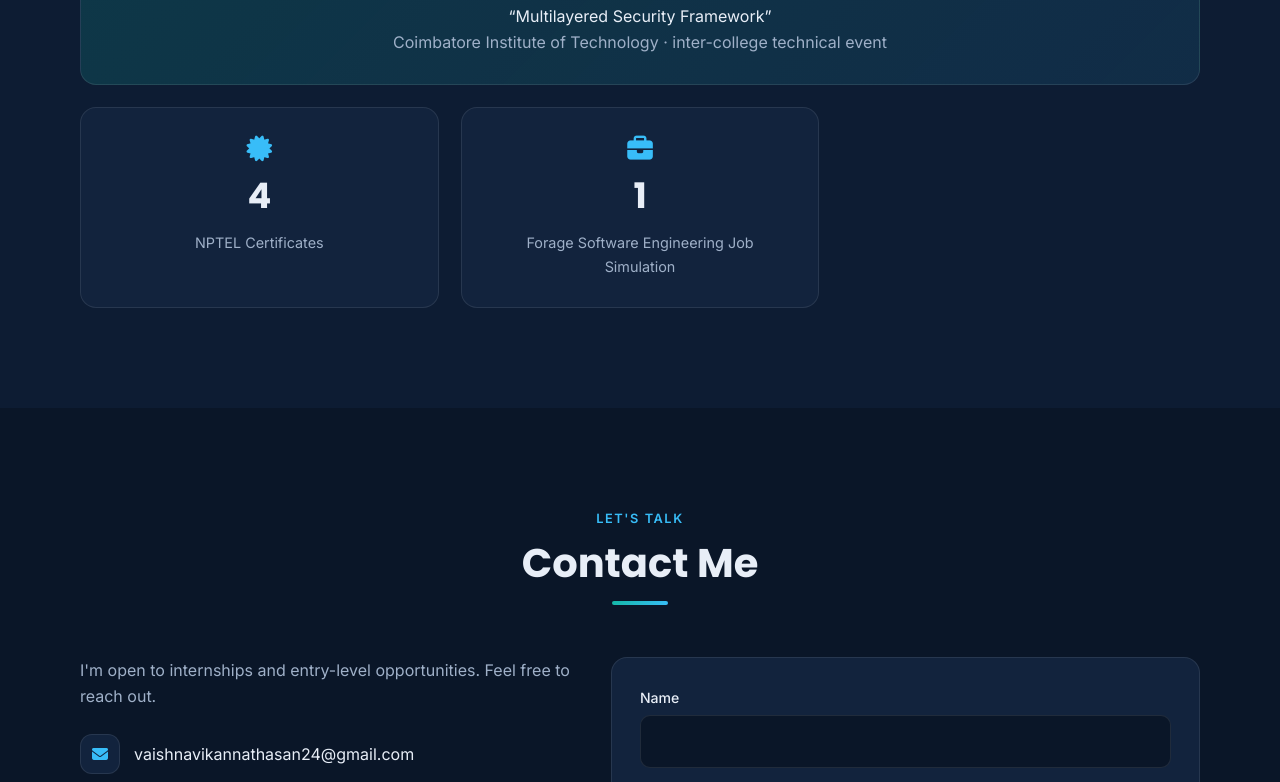
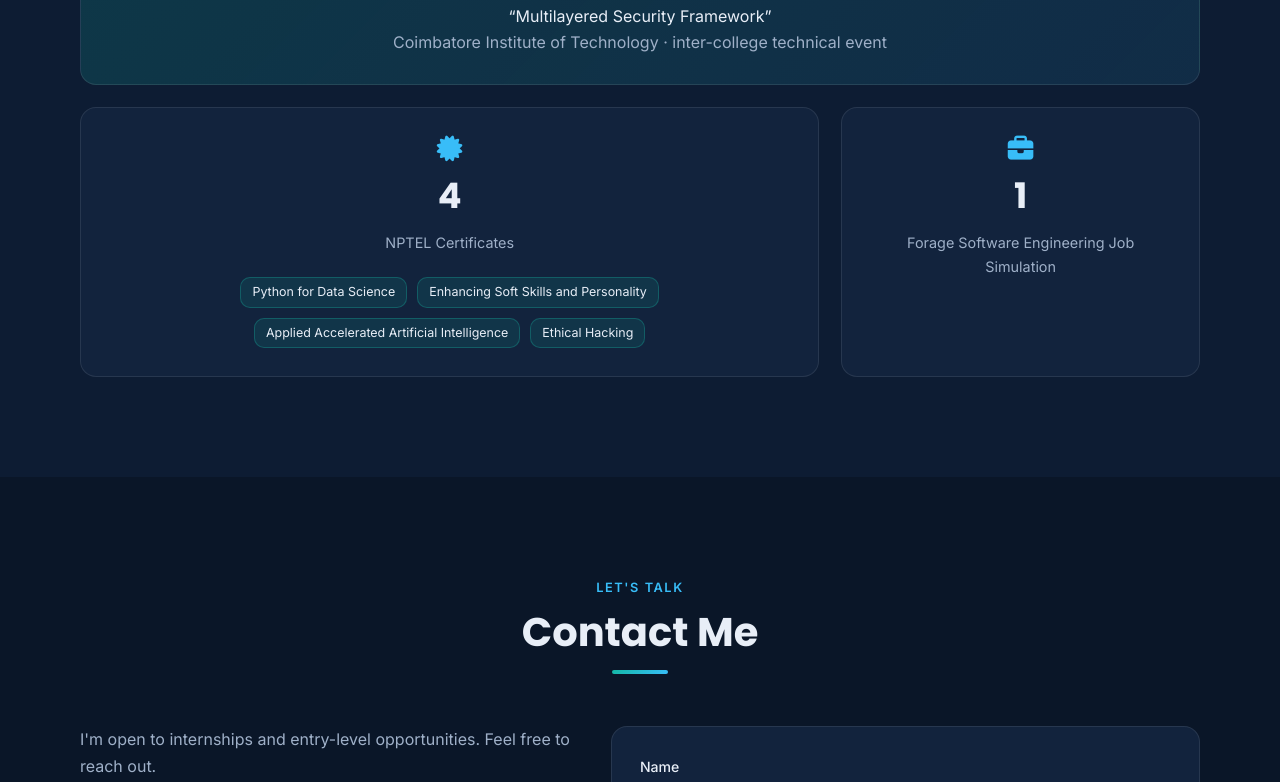
Before and after one commit to vaishnavik15-dev/My-Portfolio, a plain HTML site: page index.html in a window 1280 px wide. Shown: the part 4593-5375 px from the top of the page. Drawn offline with Linux system fonts and the light colour scheme.

Commit message:
Second commit

```diff
--- a/index.html
+++ b/index.html
@@ -274,10 +274,16 @@
             <strong>10</strong>
             <span>Coursera Certificates</span>
           </div> -->
-          <div class="card cert-card reveal">
+          <div class="card cert-card reveal" style="grid-column: span 2;">
             <i class="fa-solid fa-certificate"></i>
             <strong>4</strong>
             <span>NPTEL Certificates</span>
+            <ul class="badges small" style="justify-content:center;">
+              <li>Python for Data Science</li>
+              <li>Enhancing Soft Skills and Personality</li>
+              <li>Applied Accelerated Artificial Intelligence</li>
+              <li>Ethical Hacking</li>
+            </ul>
           </div>
           <div class="card cert-card reveal">
             <i class="fa-solid fa-briefcase"></i>
```
